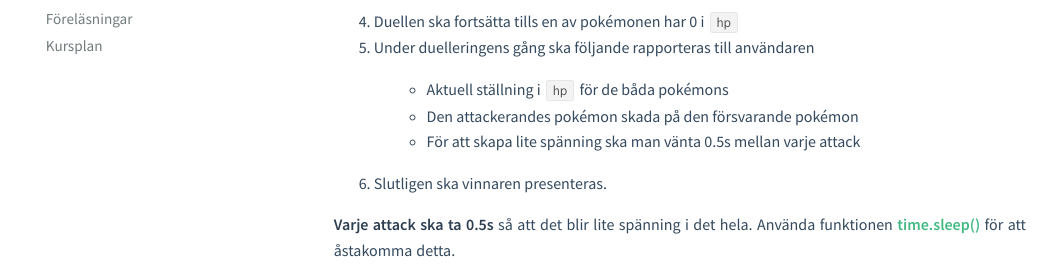
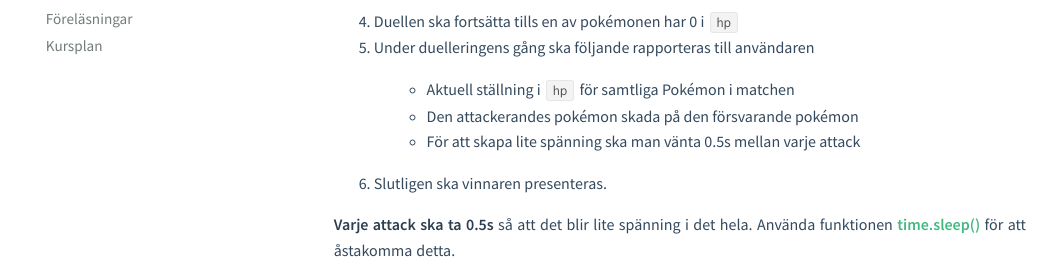
Before and after one commit to stefangeneralao/ia-oop-python, a Jekyll site: the page built from courses/da361a/exercises/L00.md, in a window 1280 px wide and 900 px high, scrolled down 2527 px. Shown: the part 181-453 px from the top of the window, without its empty margins (15-1072 px from the left). Built offline with Jekyll 4.4.1, drawn with Linux system fonts in a browser that asks for light colours.

Commit message:
Update L00.md

```diff
--- a/courses/da361a/exercises/L00.md
+++ b/courses/da361a/exercises/L00.md
@@ -93,7 +93,7 @@ En fight ska följa följande struktur:
         - *Pikachu* attackerar *Squirtle*
 4. Duellen ska fortsätta tills en av pokémonen har 0 i `hp`
 5. Under duelleringens gång ska följande rapporteras till användaren
-    - Aktuell ställning i `hp` för de båda pokémons
+    - Aktuell ställning i `hp` för samtliga Pokémon i matchen
     - Den attackerandes pokémon skada på den försvarande pokémon
     - För att skapa lite spänning ska man vänta 0.5s mellan varje attack
 6. Slutligen ska vinnaren presenteras.
```
